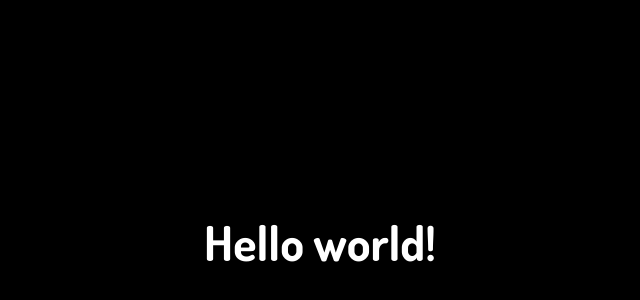
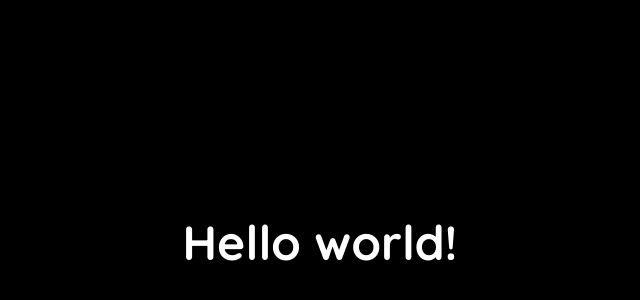
Before and after one commit to Bibalox/rain-app, a Vue app: page / in a window 1280 px wide. Shown: the part 158-458 px from the top of the page, without its empty margins (320-960 px from the left). Built offline with nearby package versions, Linux system fonts and the light colour scheme.

Commit message:
💄 Add a font

```diff
--- a/src/App.vue
+++ b/src/App.vue
@@ -7,7 +7,7 @@
 </template>
 
 <style lang="scss">
-@import url('https://fonts.googleapis.com/css2?family=Dosis:wght@700&display=swap');
+@import url('https://fonts.googleapis.com/css2?family=Dosis:wght@700&family=Quicksand:wght@700&display=swap');
 
 :root {
   -webkit-touch-callout: none;
@@ -31,7 +31,7 @@ body {
   margin: 0;
 
   color: white;
-  font-family: dosis;
+  font-family: Quicksand;
   font-size: 48px;
 }
 </style>
```
